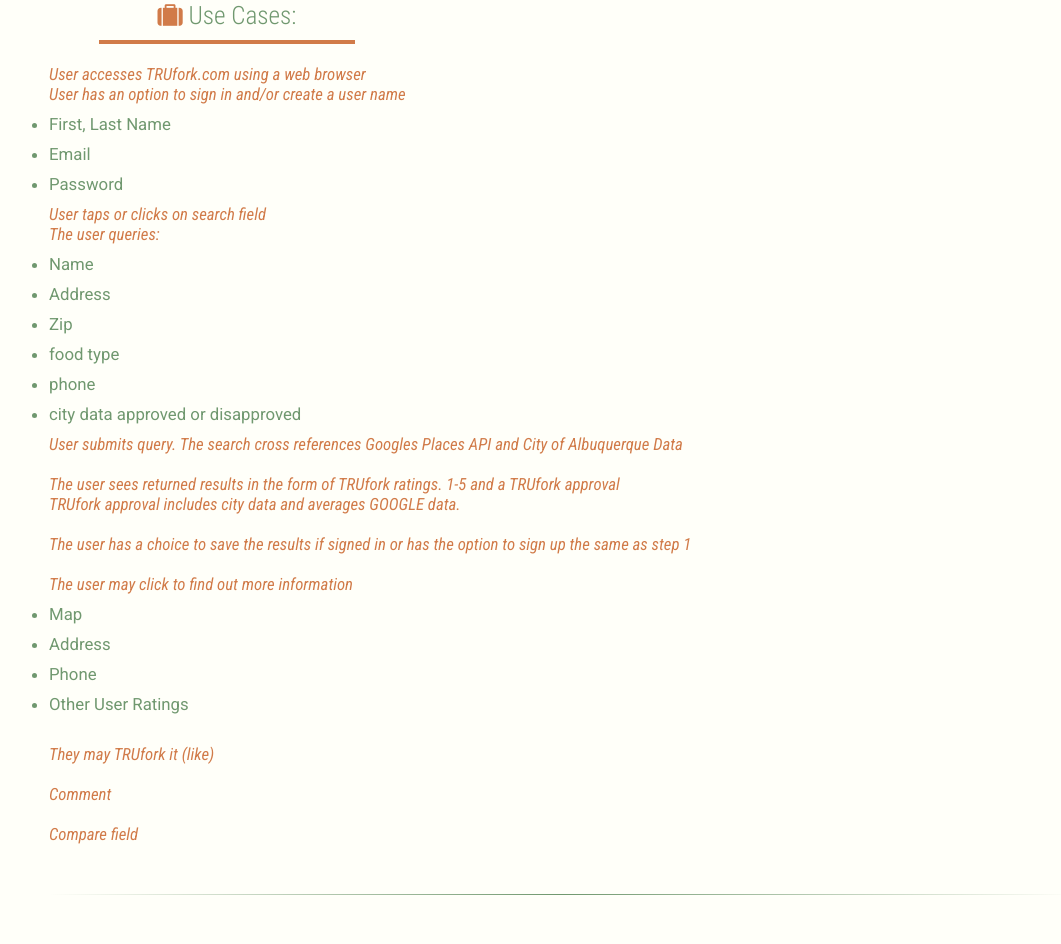
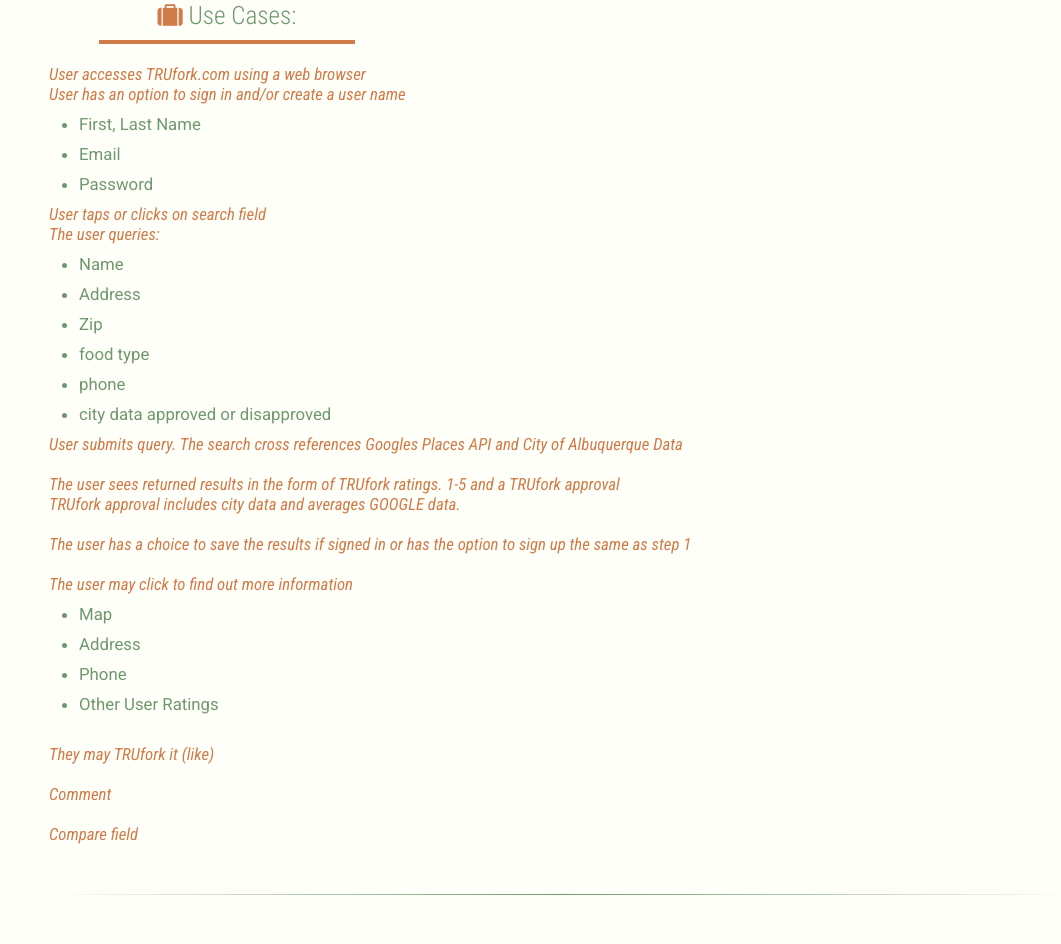
Before and after one commit to Skylarity/trufork, a PHP site: page /epic/epic.php in a window 1280 px wide. Shown: the part 1436-2380 px from the top of the page, without its empty margins (79-1140 px from the left). Run offline with PHP 8.4, Linux system fonts and the light colour scheme; some libraries are stand-ins or nearby versions.

Commit message:
Fixed lists

```diff
--- a/css/epic.css
+++ b/css/epic.css
@@ -81,6 +81,10 @@
 	border: 1px solid #70986F;
 }
 
+li {
+	margin-left: 30px;
+}
+
 .global {
 	margin: auto;
 	width: 100%;
```
